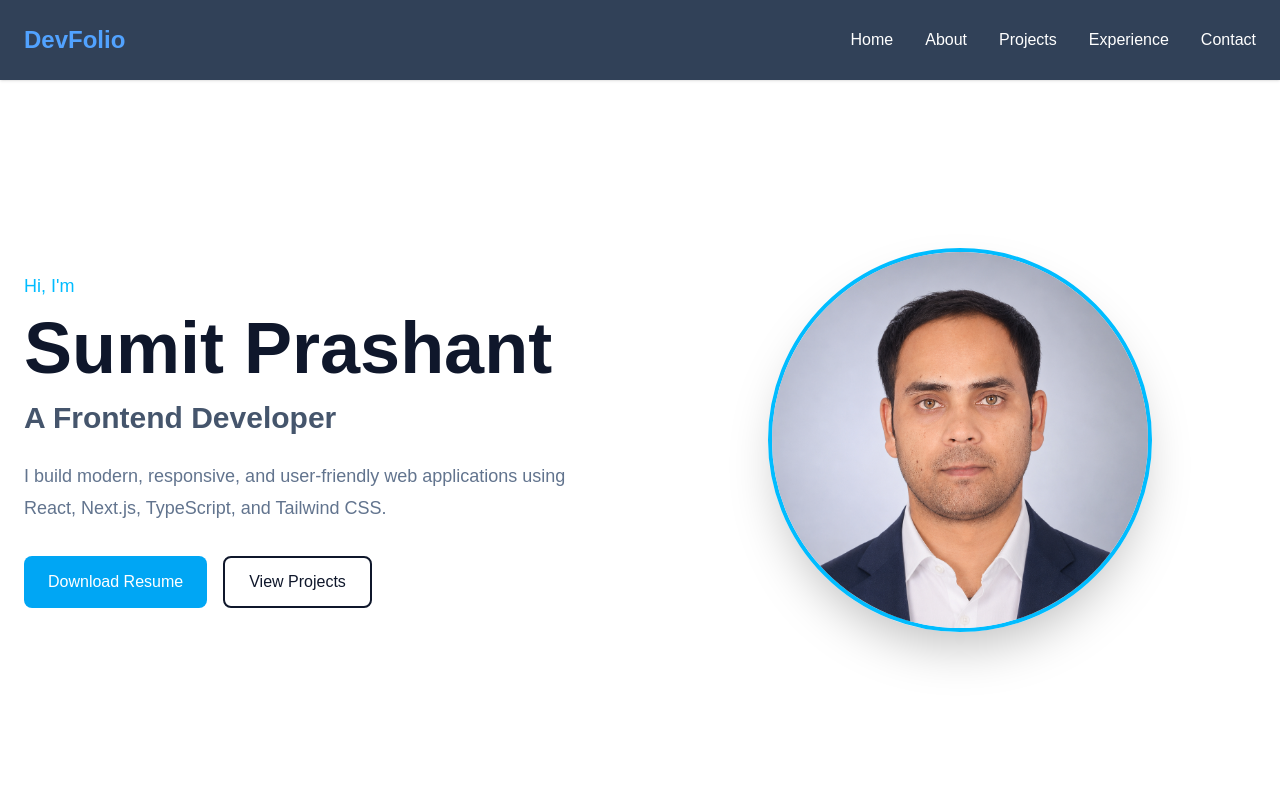
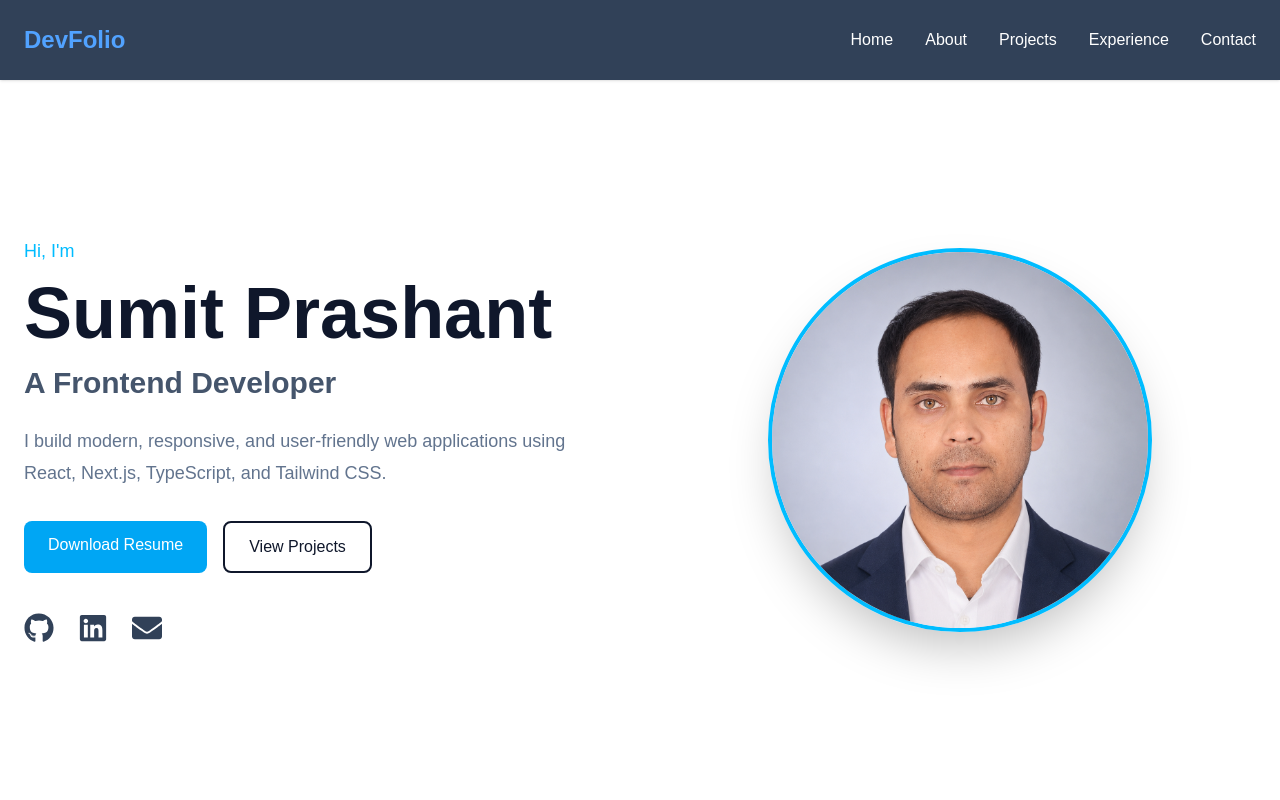
Before and after one commit to SumitVIP25/devfolio, a Next.js app: page / in a window 1280 px wide. Shown: the top 800 px of the page. Built offline with nearby package versions, Linux system fonts and the light colour scheme.

Commit message:
Add hero social links and resume download

```diff
--- a/app/components/Hero.tsx
+++ b/app/components/Hero.tsx
@@ -1,4 +1,6 @@
 import Image from "next/image";
+import { FaGithub, FaLinkedin, FaEnvelope } from "react-icons/fa";
+import Link from "next/link";
 
 export default function Hero() {
   return (
@@ -20,13 +22,49 @@ export default function Hero() {
             </p>
 
             <div className="mt-8 flex flex-col sm:flex-row gap-4">
-              <button className="bg-sky-500 text-white px-6 py-3 rounded-lg hover:bg-sky-600 transition">
+              <a
+                href="/resume/Sumit_Prashant_FrontendDeveloper_CV.pdf"
+                className="bg-sky-500 text-white px-6 py-3 rounded-lg hover:bg-sky-600 transition"
+              >
                 Download Resume
-              </button>
+              </a>
 
-              <button className="border-2 border-slate-900 text-slate-900 px-6 py-3 rounded-lg font-medium hover:bg-slate-900 hover:text-white transition duration-300">
+              <Link
+                href="/projects"
+                className="border-2 border-slate-900 text-slate-900 px-6 py-3 rounded-lg font-medium hover:bg-slate-900 hover:text-white transition duration-300"
+              >
                 View Projects
-              </button>
+              </Link>
+            </div>
+
+            <div className="mt-10 flex justify-center md:justify-start gap-6">
+              <a
+                href="https://github.com/SumitVIP25"
+                target="_blank"
+                rel="noopener noreferrer"
+                className="text-slate-700 hover:text-sky-500 transition duration-300 text-3xl"
+                aria-label="GitHub"
+              >
+                <FaGithub />
+              </a>
+
+              <a
+                href="https://www.linkedin.com/in/sumit-prashant-1ab200295/"
+                target="_blank"
+                rel="noopener noreferrer"
+                className="text-slate-700 hover:text-sky-500 transition duration-300 text-3xl"
+                aria-label="GitHub"
+              >
+                <FaLinkedin />
+              </a>
+
+              <a
+                href="mailto: prashantsumit03@gmail.com"
+                className="text-slate-700 hover:text-sky-500 transition duration-300 text-3xl"
+                aria-label="Email"
+              >
+                <FaEnvelope />
+              </a>
             </div>
           </div>
 
--- a/package.json
+++ b/package.json
@@ -11,7 +11,8 @@
   "dependencies": {
     "next": "16.2.11",
     "react": "19.2.4",
-    "react-dom": "19.2.4"
+    "react-dom": "19.2.4",
+    "react-icons": "^5.7.0"
   },
   "devDependencies": {
     "@tailwindcss/postcss": "^4",
```
Also changed, not shown: 1 other file (tests, documents, lock files or other folders).
